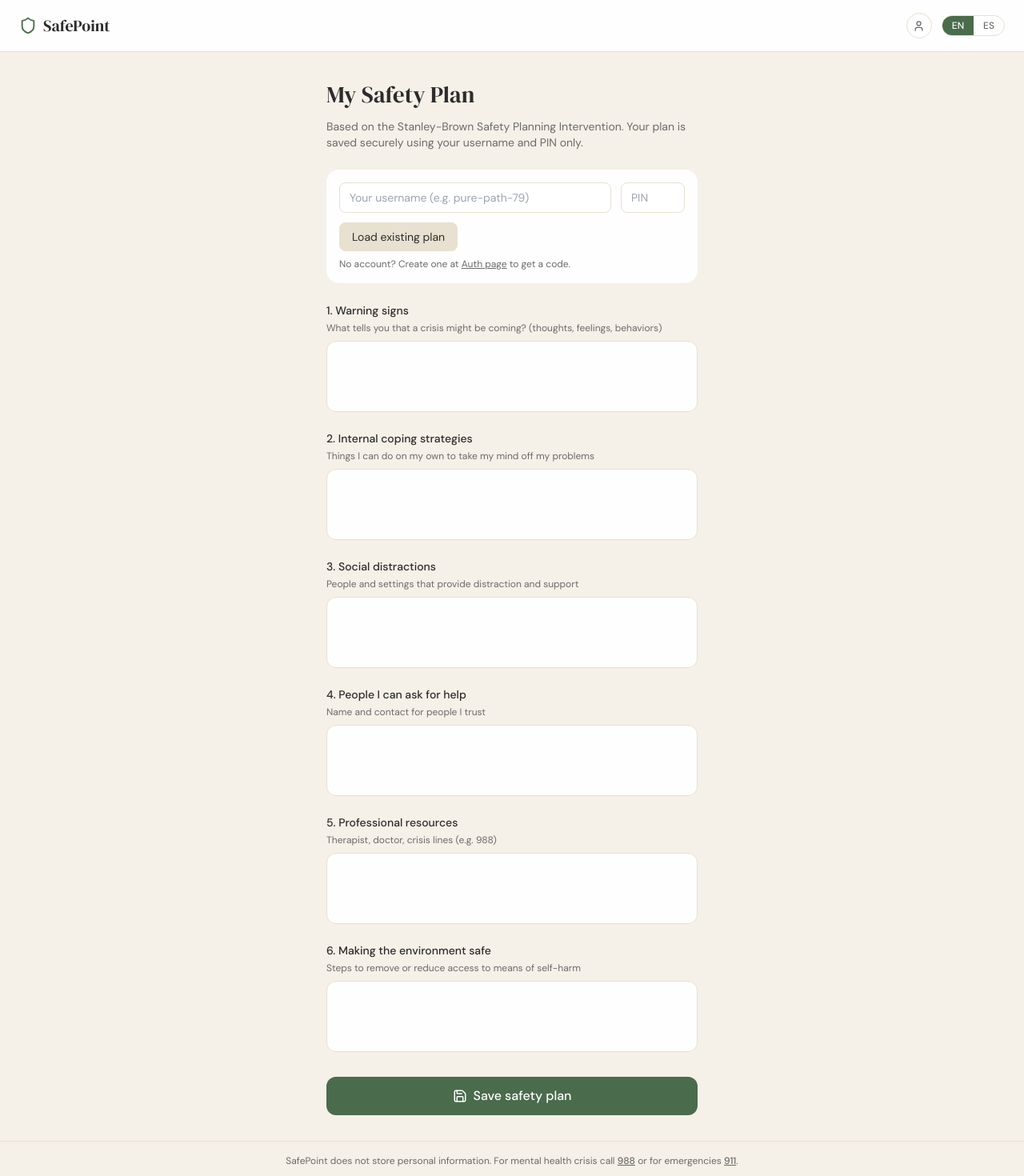
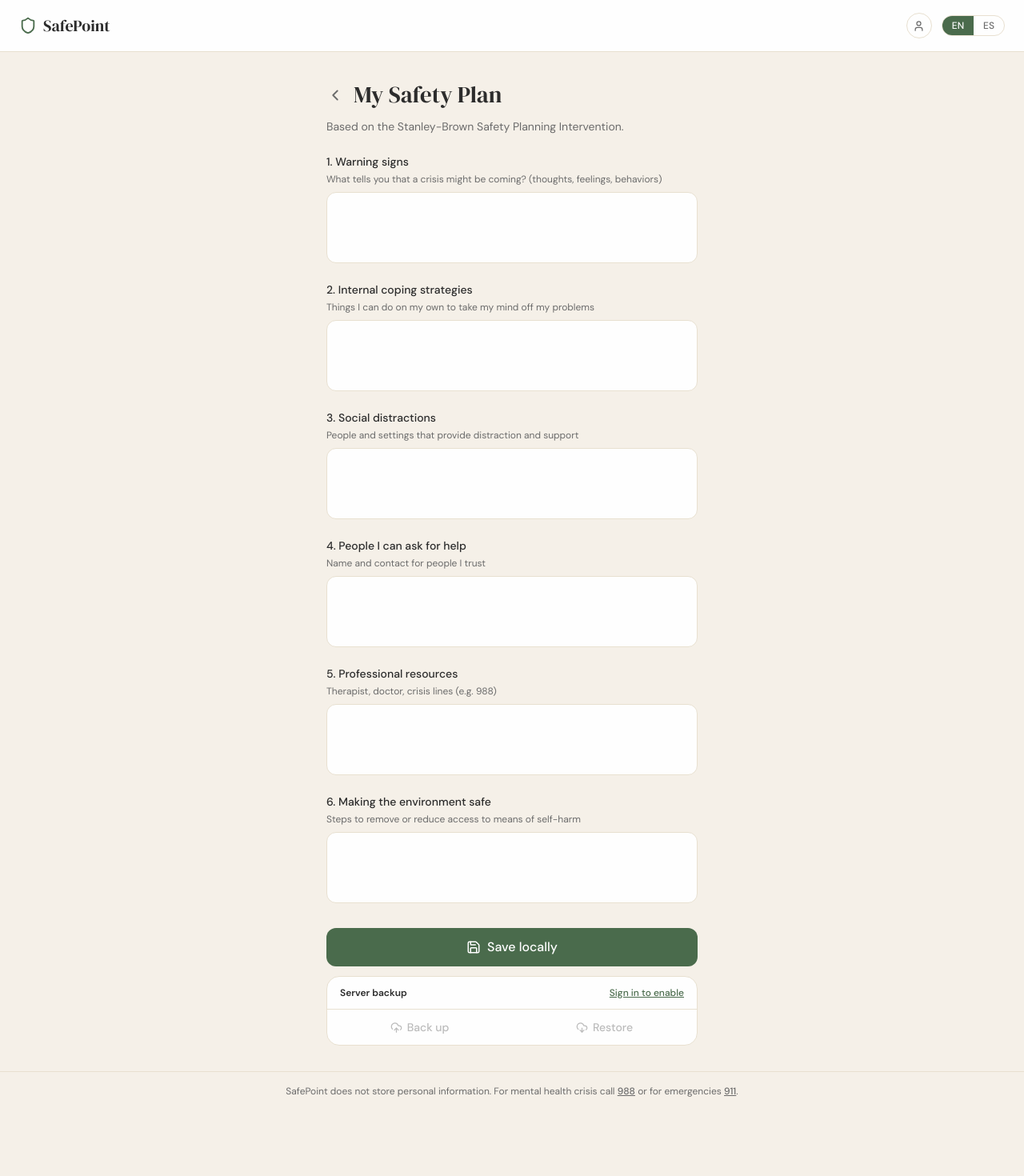
Before and after one commit to asihub/safepoint-ui, a React app: page /safety-plan in a window 1280 px wide. Shown: the top 1470 px of the page at 80% size. After the commit the page ends 1388 px from the top, so only its background shows below. Built offline with nearby package versions, Linux system fonts and the light colour scheme; the HTML template or start-up script is replaced by a standard one.

Commit message:
SPUI-0073 reworked auth logic

```diff
--- a/src/components/layout/Layout.jsx
+++ b/src/components/layout/Layout.jsx
@@ -1,5 +1,5 @@
 import { Outlet, useNavigate, useLocation } from 'react-router-dom'
-import { Shield , User } from 'lucide-react'
+import { Shield, User, UserCheck } from 'lucide-react'
 import { useLanguage } from '../../hooks/useLanguage'
 
 export default function Layout() {
@@ -7,6 +7,8 @@ export default function Layout() {
   const location = useLocation()
   const { t, lang, switchLang } = useLanguage()
   const isHome = location.pathname === '/'
+  const authUser = (() => { try { return JSON.parse(localStorage.getItem('sp_user') || 'null') } catch { return null } })()
+  const isLoggedIn = !!authUser?.username
   // Disable language switcher during screening to prevent mid-questionnaire language change
   const isScreening = location.pathname === '/screening'
   // Show back-to-results button on secondary pages
@@ -40,9 +42,14 @@ export default function Layout() {
 
         <div className="flex items-center gap-3">
             <button onClick={() => navigate('/auth')}
+              title={isLoggedIn ? authUser.username : 'Sign in to back up your safety plan'}
               className="flex items-center justify-center w-8 h-8 rounded-full border transition-colors hover:opacity-80"
-              style={{ borderColor: 'var(--sand-dark)', color: 'var(--muted)' }}>
-              <User size={15} />
+              style={{
+                borderColor: isLoggedIn ? 'var(--sage-dark)' : 'var(--sand-dark)',
+                background:  isLoggedIn ? 'var(--sage-dark)' : 'transparent',
+                color:       isLoggedIn ? 'var(--white)'     : 'var(--muted)',
+              }}>
+              {isLoggedIn ? <UserCheck size={15} /> : <User size={15} />}
             </button>
           {/* Language switcher — disabled during screening */}
           <div
--- a/src/pages/Auth.jsx
+++ b/src/pages/Auth.jsx
@@ -3,7 +3,8 @@ import { useNavigate } from 'react-router-dom'
 import { registerUser, verifyUser, deleteUser } from '../api/client'
 import { Copy, CheckCircle, Loader2, ChevronLeft, User, Trash2, Info } from 'lucide-react'
 
-const STORAGE_KEY = 'sp_user'
+const STORAGE_KEY      = 'sp_user'
+const LAST_USER_KEY    = 'sp_last_user'
 
 function loadLocalUser() {
   try {
@@ -12,11 +13,12 @@ function loadLocalUser() {
   } catch { return null }
 }
 
-function saveLocalUser(username) {
-  localStorage.setItem(STORAGE_KEY, JSON.stringify({ username }))
+function saveLocalUser(username, pin) {
+  localStorage.setItem(STORAGE_KEY, JSON.stringify({ username, pin }))
 }
 
-function clearLocalUser() {
+function clearLocalUser(username) {
+  if (username) localStorage.setItem(LAST_USER_KEY, username)
   localStorage.removeItem(STORAGE_KEY)
 }
 
@@ -46,7 +48,9 @@ export default function Auth() {
   // Form fields
   const [username,  setUsername]  = useState(generateUsername)
   const [pin,       setPin]       = useState(generatePin)
-  const [userCode,  setUserCode]  = useState('')
+  const [userCode,  setUserCode]  = useState(() => {
+    try { return localStorage.getItem(LAST_USER_KEY) || '' } catch { return '' }
+  })
   const [verifyPin, setVerifyPin] = useState('')
 
   // On mount — check localStorage
@@ -68,7 +72,7 @@ export default function Auth() {
     setLoading(true); setError(null)
     try {
       const data = await registerUser(pin, username.trim())
-      saveLocalUser(data.username)
+      saveLocalUser(data.username, pin.trim())
       setUser({ username: data.username })
       setMode('loggedIn')
     } catch {
@@ -83,7 +87,7 @@ export default function Auth() {
     try {
       const data = await verifyUser(userCode.trim(), verifyPin)
       if (data.valid) {
-        saveLocalUser(userCode.trim())
+        saveLocalUser(userCode.trim(), verifyPin.trim())
         setUser({ username: userCode.trim() })
         setMode('loggedIn')
       } else {
@@ -116,7 +120,7 @@ export default function Auth() {
   }
 
   const signOut = () => {
-    clearLocalUser()
+    clearLocalUser(user?.username)
     setUser(null)
     setMode('choice')
     setConfirmDelete(false)
--- a/src/pages/SafetyPlan.jsx
+++ b/src/pages/SafetyPlan.jsx
@@ -1,107 +1,106 @@
-import { useState, useEffect } from 'react'
+import { useState } from 'react'
+import { useNavigate, Link } from 'react-router-dom'
 import { saveSafetyPlan, getSafetyPlan } from '../api/client'
-import { Save, Loader2, CheckCircle } from 'lucide-react'
+import { Save, Loader2, CheckCircle, ChevronLeft, CloudUpload, CloudDownload } from 'lucide-react'
 
 const STEPS = [
-  { key: 'warningSigns', label: 'Warning signs', hint: 'What tells you that a crisis might be coming? (thoughts, feelings, behaviors)' },
-  { key: 'copingStrategies', label: 'Internal coping strategies', hint: 'Things I can do on my own to take my mind off my problems' },
-  { key: 'socialDistractions', label: 'Social distractions', hint: 'People and settings that provide distraction and support' },
-  { key: 'trustedContacts', label: 'People I can ask for help', hint: 'Name and contact for people I trust' },
-  { key: 'professionalResources', label: 'Professional resources', hint: 'Therapist, doctor, crisis lines (e.g. 988)' },
-  { key: 'environmentSafety', label: 'Making the environment safe', hint: 'Steps to remove or reduce access to means of self-harm' },
+  { key: 'warningSigns',         label: 'Warning signs',               hint: 'What tells you that a crisis might be coming? (thoughts, feelings, behaviors)' },
+  { key: 'copingStrategies',     label: 'Internal coping strategies',  hint: 'Things I can do on my own to take my mind off my problems' },
+  { key: 'socialDistractions',   label: 'Social distractions',         hint: 'People and settings that provide distraction and support' },
+  { key: 'trustedContacts',      label: 'People I can ask for help',   hint: 'Name and contact for people I trust' },
+  { key: 'professionalResources',label: 'Professional resources',      hint: 'Therapist, doctor, crisis lines (e.g. 988)' },
+  { key: 'environmentSafety',    label: 'Making the environment safe', hint: 'Steps to remove or reduce access to means of self-harm' },
 ]
 
+const LOCAL_KEY = 'safepoint_safety_plan'
+const AUTH_KEY  = 'sp_user'
+
+function loadLocal() {
+  try { return JSON.parse(localStorage.getItem(LOCAL_KEY) || 'null') || {} }
+  catch { return {} }
+}
+
+function getLoggedInUser() {
+  try { return JSON.parse(localStorage.getItem(AUTH_KEY) || 'null') }
+  catch { return null }
+}
+
 export default function SafetyPlan() {
-  const [userCode, setUserCode] = useState('')
-  const [pin, setPin] = useState('')
-  const [plan, setPlan] = useState({})
-  const [loading, setLoading] = useState(false)
-  const [saved, setSaved] = useState(false)
-  const [error, setError] = useState(null)
-  const [loaded, setLoaded] = useState(false)
+  const navigate = useNavigate()
+  const [plan, setPlan]             = useState(loadLocal)
+  const [localSaved, setLocalSaved] = useState(false)
+  const [serverLoading, setServerLoading]   = useState(false)
+  const [serverSaved, setServerSaved]       = useState(false)
+  const [serverRestored, setServerRestored] = useState(false)
+  const [error, setError]           = useState(null)
 
-  const handleLoad = async () => {
-    if (!userCode || !pin) return
-    setLoading(true)
-    setError(null)
+  const user = getLoggedInUser()
+  const isLoggedIn = !!user?.username
+
+  const handleSaveLocal = () => {
     try {
-      const data = await getSafetyPlan(userCode, pin)
-      setPlan({
-        warningSigns: data.warningSigns || '',
-        copingStrategies: data.copingStrategies || '',
-        socialDistractions: data.socialDistractions || '',
-        trustedContacts: data.trustedContacts || '',
-        professionalResources: data.professionalResources || '',
-        environmentSafety: data.environmentSafety || '',
-      })
-      setLoaded(true)
+      localStorage.setItem(LOCAL_KEY, JSON.stringify(plan))
+      setLocalSaved(true)
+      setTimeout(() => setLocalSaved(false), 2500)
     } catch {
-      setError('No safety plan found for this username and PIN.')
-    } finally {
-      setLoading(false)
+      setError('Could not save locally.')
     }
   }
 
-  const handleSave = async () => {
-    if (!userCode || !pin) return
-    setLoading(true)
+  const handleBackup = async () => {
+    if (!isLoggedIn) return
+    setServerLoading('backup')
     setError(null)
     try {
-      await saveSafetyPlan({ userCode, pin, ...plan })
-      setSaved(true)
-      setLoaded(true)
-      setTimeout(() => setSaved(false), 3000)
+      await saveSafetyPlan({ userCode: user.username, pin: user.pin, ...plan })
+      setServerSaved(true)
+      setTimeout(() => setServerSaved(false), 2500)
     } catch {
-      setError('Could not save. Please try again.')
+      setError('Could not back up. Please try again.')
     } finally {
-      setLoading(false)
+      setServerLoading(false)
+    }
+  }
+
+  const handleRestore = async () => {
+    if (!isLoggedIn) return
+    setServerLoading('restore')
+    setError(null)
+    try {
+      const data = await getSafetyPlan(user.username, user.pin)
+      const restored = {
+        warningSigns:          data.warningSigns          || '',
+        copingStrategies:      data.copingStrategies      || '',
+        socialDistractions:    data.socialDistractions    || '',
+        trustedContacts:       data.trustedContacts        || '',
+        professionalResources: data.professionalResources || '',
+        environmentSafety:     data.environmentSafety     || '',
+      }
+      setPlan(restored)
+      localStorage.setItem(LOCAL_KEY, JSON.stringify(restored))
+      setServerRestored(true)
+      setTimeout(() => setServerRestored(false), 2500)
+    } catch {
+      setError('Could not restore. Please try again.')
+    } finally {
+      setServerLoading(false)
     }
   }
 
   return (
     <div className="flex-1 flex flex-col max-w-lg mx-auto w-full px-6 py-8">
-      <h2
-        className="mb-2"
-        style={{ fontFamily: "'DM Serif Display', serif", fontSize: '1.8rem' }}
-      >
+
+      <div className="flex items-center gap-3 mb-2">
+        <button onClick={() => navigate('/')} style={{ color: 'var(--muted)' }}>
+          <ChevronLeft size={22} />
+        </button>
+        <h2 style={{ fontFamily: "'DM Serif Display', serif", fontSize: '1.8rem' }}>
           My Safety Plan
         </h2>
+      </div>
       <p className="text-sm mb-6" style={{ color: 'var(--muted)' }}>
         Based on the Stanley-Brown Safety Planning Intervention.
-        Your plan is saved securely using your username and PIN only.
       </p>
-
-      {/* Credentials */}
-      <div className="rounded-2xl p-4 mb-6" style={{ background: 'var(--white)' }}>
-        <div className="flex gap-3 mb-3">
-          <input
-            value={userCode}
-            onChange={e => setUserCode(e.target.value)}
-            placeholder="Your username (e.g. pure-path-79)"
-            className="flex-1 px-3 py-2 rounded-lg border text-sm outline-none"
-            style={{ borderColor: 'var(--sand-dark)', fontFamily: "'DM Sans', sans-serif" }}
-          />
-          <input
-            value={pin}
-            onChange={e => setPin(e.target.value)}
-            placeholder="PIN"
-            type="password"
-            maxLength={6}
-            className="w-20 px-3 py-2 rounded-lg border text-sm outline-none"
-            style={{ borderColor: 'var(--sand-dark)', fontFamily: "'DM Sans', sans-serif" }}
-          />
-        </div>
-        <button
-          onClick={handleLoad}
-          className="text-sm px-4 py-2 rounded-lg"
-          style={{ background: 'var(--sand-dark)', color: 'var(--charcoal)' }}
-        >
-          Load existing plan
-        </button>
-        <p className="text-xs mt-2" style={{ color: 'var(--muted)' }}>
-          No account? Create one at <a href="/auth" className="underline">Auth page</a> to get a code.
-        </p>
-      </div>
 
       {/* Plan steps */}
       <div className="flex flex-col gap-4 mb-6">
@@ -131,24 +130,88 @@ export default function SafetyPlan() {
         <p className="text-sm mb-3" style={{ color: 'var(--high)' }}>{error}</p>
       )}
 
-      {/* Save button */}
+      {/* Actions */}
+      <div className="flex flex-col gap-3">
+
+        {/* Save locally */}
         <button
-        onClick={handleSave}
-        disabled={loading || !userCode || !pin}
+          onClick={handleSaveLocal}
           className="flex items-center justify-center gap-2 py-3 rounded-xl font-medium"
           style={{
-          background: saved ? 'var(--low)' : 'var(--sage-dark)',
+            background: localSaved ? 'var(--low)' : 'var(--sage-dark)',
             color: 'var(--white)',
-        }}
-      >
-        {loading ? (
-          <><Loader2 size={18} className="animate-spin" /> Saving...</>
-        ) : saved ? (
-          <><CheckCircle size={18} /> Saved!</>
+          }}>
+          {localSaved
+            ? <><CheckCircle size={18} /> Saved locally!</>
+            : <><Save size={18} /> Save locally</>}
+        </button>
+
+        {/* Server backup/restore */}
+        <div className="rounded-2xl overflow-hidden"
+          style={{ border: '1px solid var(--sand-dark)', background: 'var(--white)' }}>
+
+          {/* Header */}
+          <div className="flex items-center justify-between px-4 py-3"
+            style={{ borderBottom: '1px solid var(--sand-dark)' }}>
+            <p className="text-xs font-semibold" style={{ color: 'var(--charcoal)' }}>
+              Server backup
+            </p>
+            {isLoggedIn ? (
+              <span className="text-xs" style={{ color: 'var(--muted)' }}>
+                Signed in as <strong style={{ color: 'var(--charcoal)' }}>{user.username}</strong>
+              </span>
             ) : (
-          <><Save size={18} /> Save safety plan</>
+              <Link to="/auth"
+                className="text-xs font-medium underline"
+                style={{ color: 'var(--sage-dark)' }}>
+                Sign in to enable
+              </Link>
             )}
+          </div>
+
+          {/* Buttons */}
+          <div className="flex">
+            <button
+              onClick={handleBackup}
+              disabled={!isLoggedIn || serverLoading !== false}
+              className="flex-1 flex items-center justify-center gap-1.5 py-3 text-sm font-medium"
+              style={{
+                background: serverSaved ? '#EDF4EE' : 'none',
+                color: serverSaved ? 'var(--low)' : isLoggedIn ? 'var(--charcoal)' : 'var(--muted)',
+                borderRight: '1px solid var(--sand-dark)',
+                opacity: !isLoggedIn ? 0.45 : 1,
+                cursor: isLoggedIn && !serverLoading ? 'pointer' : 'default',
+                border: 'none',
+                borderRight: '1px solid var(--sand-dark)',
+              }}>
+              {serverLoading === 'backup'
+                ? <><Loader2 size={15} className="animate-spin" /> Saving...</>
+                : serverSaved
+                  ? <><CheckCircle size={15} /> Backed up!</>
+                  : <><CloudUpload size={15} /> Back up</>}
             </button>
+
+            <button
+              onClick={handleRestore}
+              disabled={!isLoggedIn || serverLoading !== false}
+              className="flex-1 flex items-center justify-center gap-1.5 py-3 text-sm font-medium"
+              style={{
+                background: serverRestored ? '#EDF4EE' : 'none',
+                color: serverRestored ? 'var(--low)' : isLoggedIn ? 'var(--charcoal)' : 'var(--muted)',
+                opacity: !isLoggedIn ? 0.45 : 1,
+                cursor: isLoggedIn && !serverLoading ? 'pointer' : 'default',
+                border: 'none',
+              }}>
+              {serverLoading === 'restore'
+                ? <><Loader2 size={15} className="animate-spin" /> Restoring...</>
+                : serverRestored
+                  ? <><CheckCircle size={15} /> Restored!</>
+                  : <><CloudDownload size={15} /> Restore</>}
+            </button>
+          </div>
+        </div>
+
+      </div>
     </div>
   )
 }
```
Lines whose indentation alone changed are shown as unchanged.
